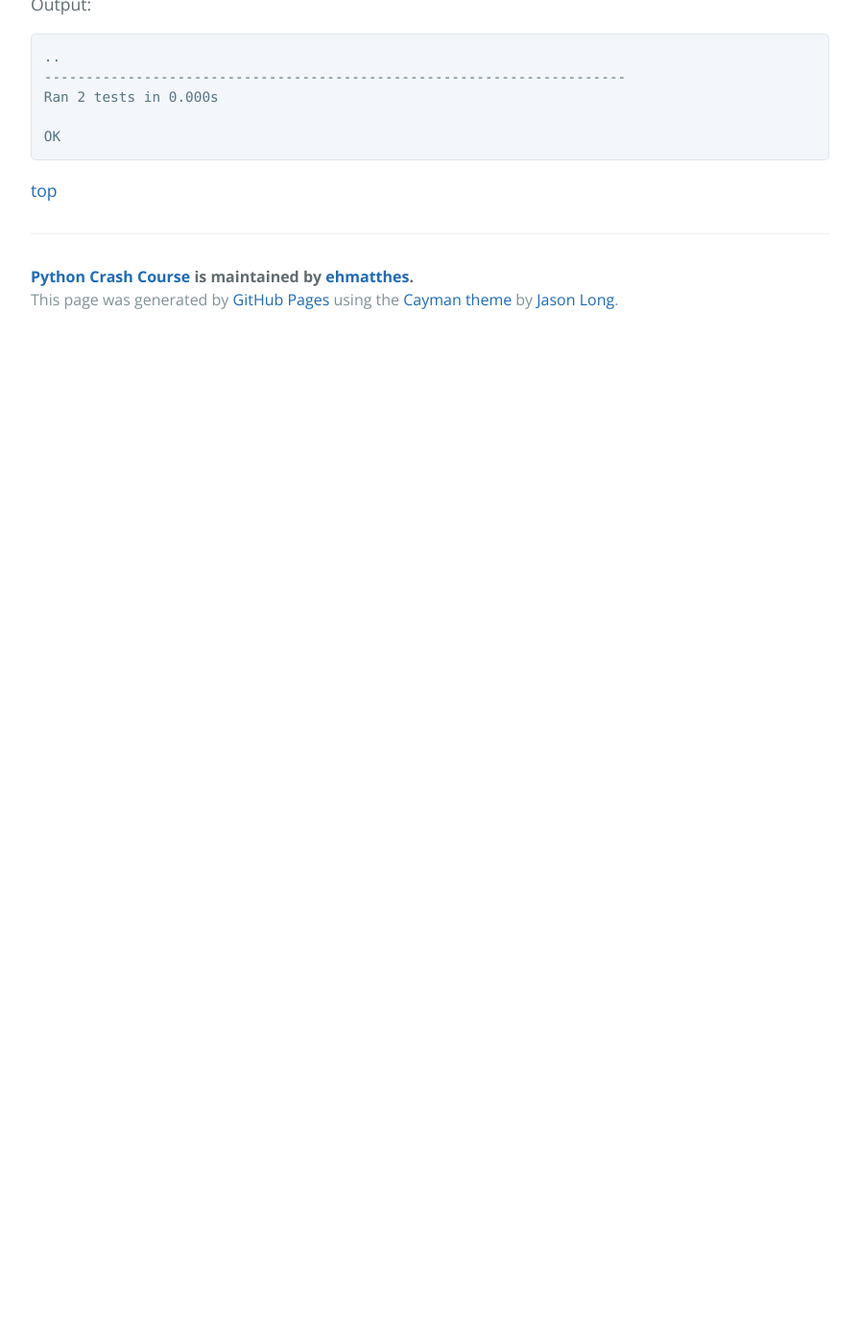
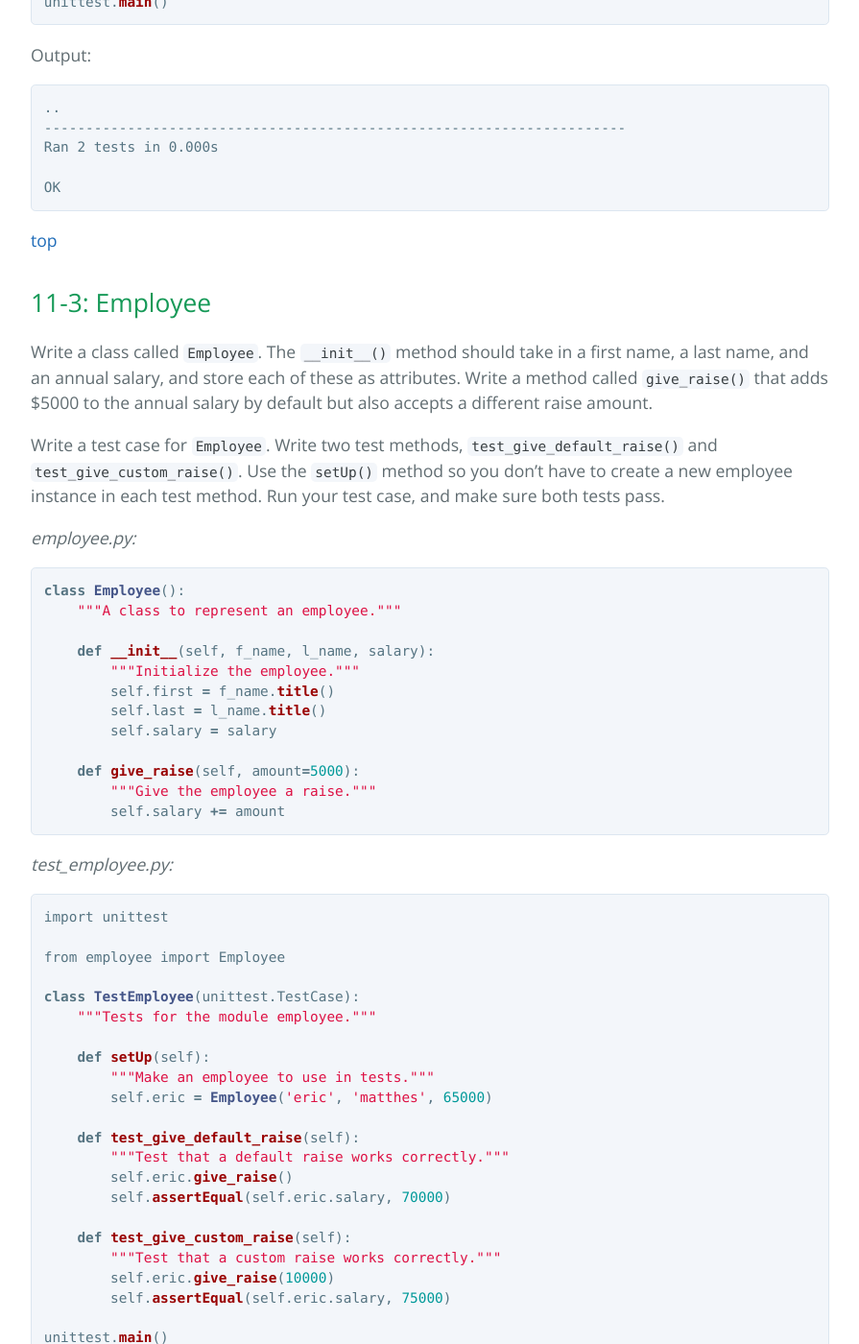
Before and after one commit to ehmatthes/pcc, a Jekyll site: the page built from solutions/chapter_11.md, in a window 1280 px wide and 1400 px high, scrolled down 3373 px. Shown: the whole window at 96% size, without its empty margins (192-1087 px from the left). Built offline with Jekyll 4.4.1, drawn with Linux system fonts in a browser that asks for light colours; before the commit the page ends 3729 px from its top, so only the background shows below that; some of the changed text lies outside the part shown.

Commit message:
Finished chapter 11.

````diff
--- a/solutions/chapter_11.md
+++ b/solutions/chapter_11.md
@@ -4,6 +4,8 @@ title: Solutions - Chapter 11
 ---
 
 - [11-1: City, Country](#city-country)
+- [11-2: Population](#population)
+- [11-3: Employee](#employee)
 
 Back to [solutions](README.html).
 
@@ -154,3 +156,66 @@ OK
 ```
 
 [top](#)
+
+11-3: Employee
+---
+
+Write a class called `Employee`. The `__init__()` method should take in a first name, a last name, and an annual salary, and store each of these as attributes. Write a method called `give_raise()` that adds $5000 to the annual salary by default but also accepts a different raise amount.
+
+Write a test case for `Employee`. Write two test methods, `test_give_default_raise()` and `test_give_custom_raise()`. Use the `setUp()` method so you don't have to create a new employee instance in each test method. Run your test case, and make sure both tests pass.
+
+*employee.py:*
+
+```python
+class Employee():
+    """A class to represent an employee."""
+
+    def __init__(self, f_name, l_name, salary):
+        """Initialize the employee."""
+        self.first = f_name.title()
+        self.last = l_name.title()
+        self.salary = salary
+
+    def give_raise(self, amount=5000):
+        """Give the employee a raise."""
+        self.salary += amount
+```
+
+*test_employee.py:*
+
+```python
+import unittest
+
+from employee import Employee
+
+class TestEmployee(unittest.TestCase):
+    """Tests for the module employee."""
+
+    def setUp(self):
+        """Make an employee to use in tests."""
+        self.eric = Employee('eric', 'matthes', 65000)
+
+    def test_give_default_raise(self):
+        """Test that a default raise works correctly."""
+        self.eric.give_raise()
+        self.assertEqual(self.eric.salary, 70000)
+
+    def test_give_custom_raise(self):
+        """Test that a custom raise works correctly."""
+        self.eric.give_raise(10000)
+        self.assertEqual(self.eric.salary, 75000)
+
+unittest.main()
+```
+
+Output:
+
+```
+..
+----------------------------------------------------------------------
+Ran 2 tests in 0.000s
+
+OK
+```
+
+[top](#)
````
